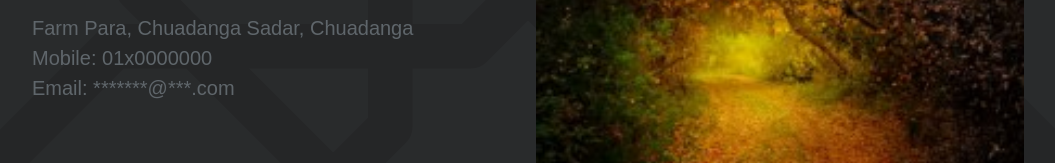
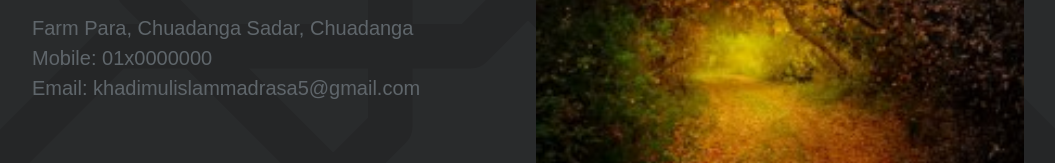
Before and after one commit to Darul-Uloom-Khademul-Islam-Madrasha/Darul-uloom-khademul-islam, a plain HTML site: page index.html in a window 1280 px wide. Shown: the part 5422-5585 px from the top of the page, without its empty margins (112-1167 px from the left). Drawn offline with Linux system fonts and the light colour scheme.

Commit message:
address update

```diff
--- a/index.html
+++ b/index.html
@@ -453,7 +453,7 @@
             <h2>Address</h2>
             <p>Farm Para, Chuadanga Sadar, Chuadanga</p>
             <p>Mobile: 01x0000000</p>
-            <p>Email: *******@***.com</p>
+            <p>Email: khadimulislammadrasa5@gmail.com</p>
           </div>
           <div>
             <img src="./img/nature5.jpeg" alt="" />
```
